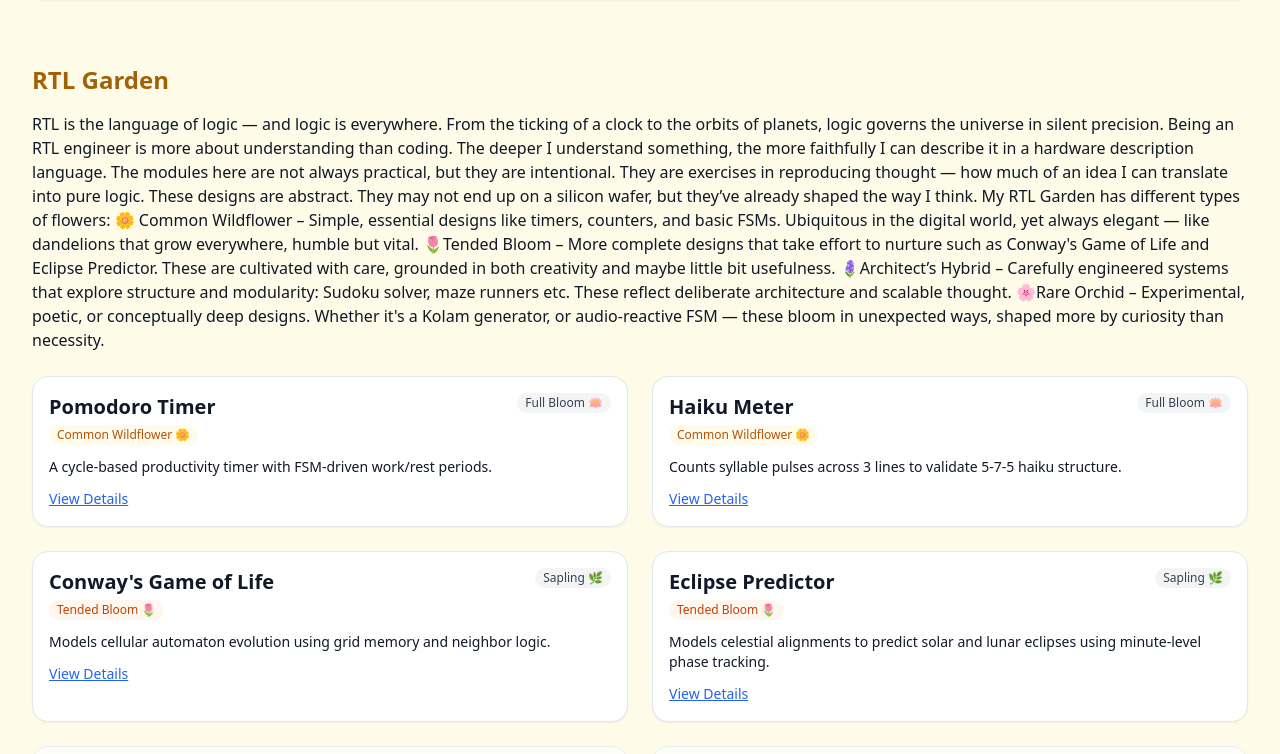
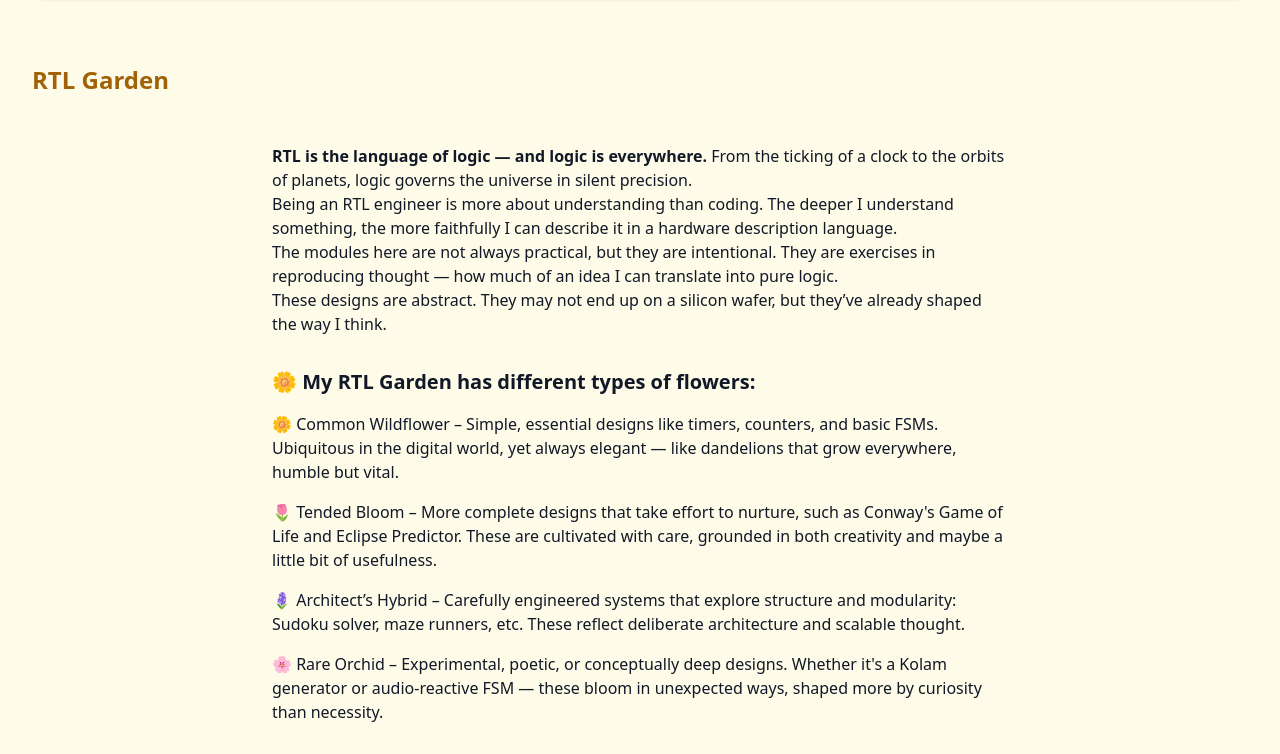
Before and after one commit to Veena-vk/veena-portfolio-dev, a Next.js app: page /sun in a window 1280 px wide. Shown: the part 1799-2553 px from the top of the page. Built offline with nearby package versions, Linux system fonts and the light colour scheme.

Commit message:
Update RtlGarden.tsx

```diff
--- a/app/sun/components/RtlGarden.tsx
+++ b/app/sun/components/RtlGarden.tsx
@@ -9,25 +9,50 @@ export default function RtlGarden() {
   return (
     <section className="mt-12">
       <h2 className="text-2xl font-semibold text-yellow-700 mb-4"> RTL Garden</h2>
-      <p className="text-muted-foreground mb-6">
-       RTL is the language of logic — and logic is everywhere. From the ticking of a clock to the orbits of planets, logic governs the universe in silent precision.
+      <div className="prose prose-lg max-w-3xl mx-auto px-4 py-8">
+      <p>
+        <strong>RTL is the language of logic — and logic is everywhere.</strong>{' '}
+        From the ticking of a clock to the orbits of planets, logic governs the universe in silent precision.
+      </p>
 
-Being an RTL engineer is more about understanding than coding. The deeper I understand something, the more faithfully I can describe it in a hardware description language.
+      <p>
+        Being an RTL engineer is more about understanding than coding. The deeper I understand something, the more
+        faithfully I can describe it in a hardware description language.
+      </p>
 
-The modules here are not always practical, but they are intentional. They are exercises in reproducing thought — how much of an idea I can translate into pure logic.
+      <p>
+        The modules here are not always practical, but they are intentional. They are exercises in reproducing thought —
+        how much of an idea I can translate into pure logic.
+      </p>
 
-These designs are abstract. They may not end up on a silicon wafer, but they’ve already shaped the way I think.
+      <p>
+        These designs are abstract. They may not end up on a silicon wafer, but they’ve already shaped the way I think.
+      </p>
 
-My RTL Garden has different types of flowers:
+      <h2 className="mt-8 mb-4 text-xl font-semibold">🌼 My RTL Garden has different types of flowers:</h2>
 
-🌼 Common Wildflower – Simple, essential designs like timers, counters, and basic FSMs. Ubiquitous in the digital world, yet always elegant — like dandelions that grow everywhere, humble but vital.
+      <ul className="list-none space-y-4">
+        <li>
+          <span className="font-medium">🌼 Common Wildflower</span> – Simple, essential designs like timers, counters, and basic FSMs.
+          Ubiquitous in the digital world, yet always elegant — like dandelions that grow everywhere, humble but vital.
+        </li>
 
-🌷Tended Bloom – More complete designs that take effort to nurture  such as Conway's Game of Life and Eclipse Predictor. These are cultivated with care, grounded in both creativity and maybe little bit usefulness.
+        <li>
+          <span className="font-medium">🌷 Tended Bloom</span> – More complete designs that take effort to nurture, such as Conway's Game of Life
+          and Eclipse Predictor. These are cultivated with care, grounded in both creativity and maybe a little bit of usefulness.
+        </li>
 
-🪻Architect’s Hybrid – Carefully engineered systems that explore structure and modularity: Sudoku solver,  maze runners etc. These reflect deliberate architecture and scalable thought.
+        <li>
+          <span className="font-medium">🪻 Architect’s Hybrid</span> – Carefully engineered systems that explore structure and modularity:
+          Sudoku solver, maze runners, etc. These reflect deliberate architecture and scalable thought.
+        </li>
 
-🌸Rare Orchid – Experimental, poetic, or conceptually deep designs. Whether it's a Kolam generator, or audio-reactive FSM — these bloom in unexpected ways, shaped more by curiosity than necessity.
-      </p>
+        <li>
+          <span className="font-medium">🌸 Rare Orchid</span> – Experimental, poetic, or conceptually deep designs. Whether it's a Kolam generator
+          or audio-reactive FSM — these bloom in unexpected ways, shaped more by curiosity than necessity.
+        </li>
+      </ul>
+    </div>
 
       <div className="grid grid-cols-1 sm:grid-cols-2 gap-6">
         {rtlGarden.map((project) => (
```
